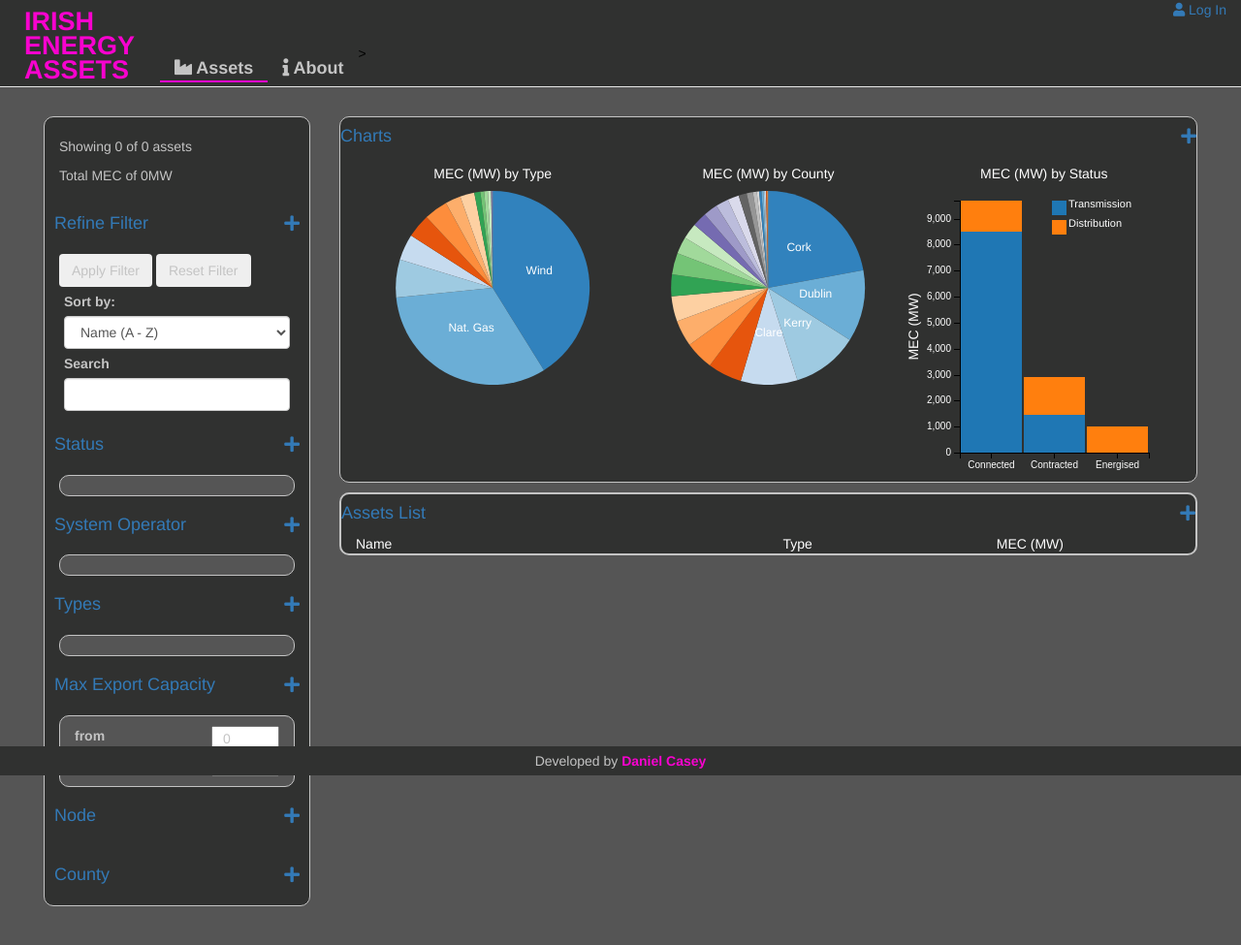
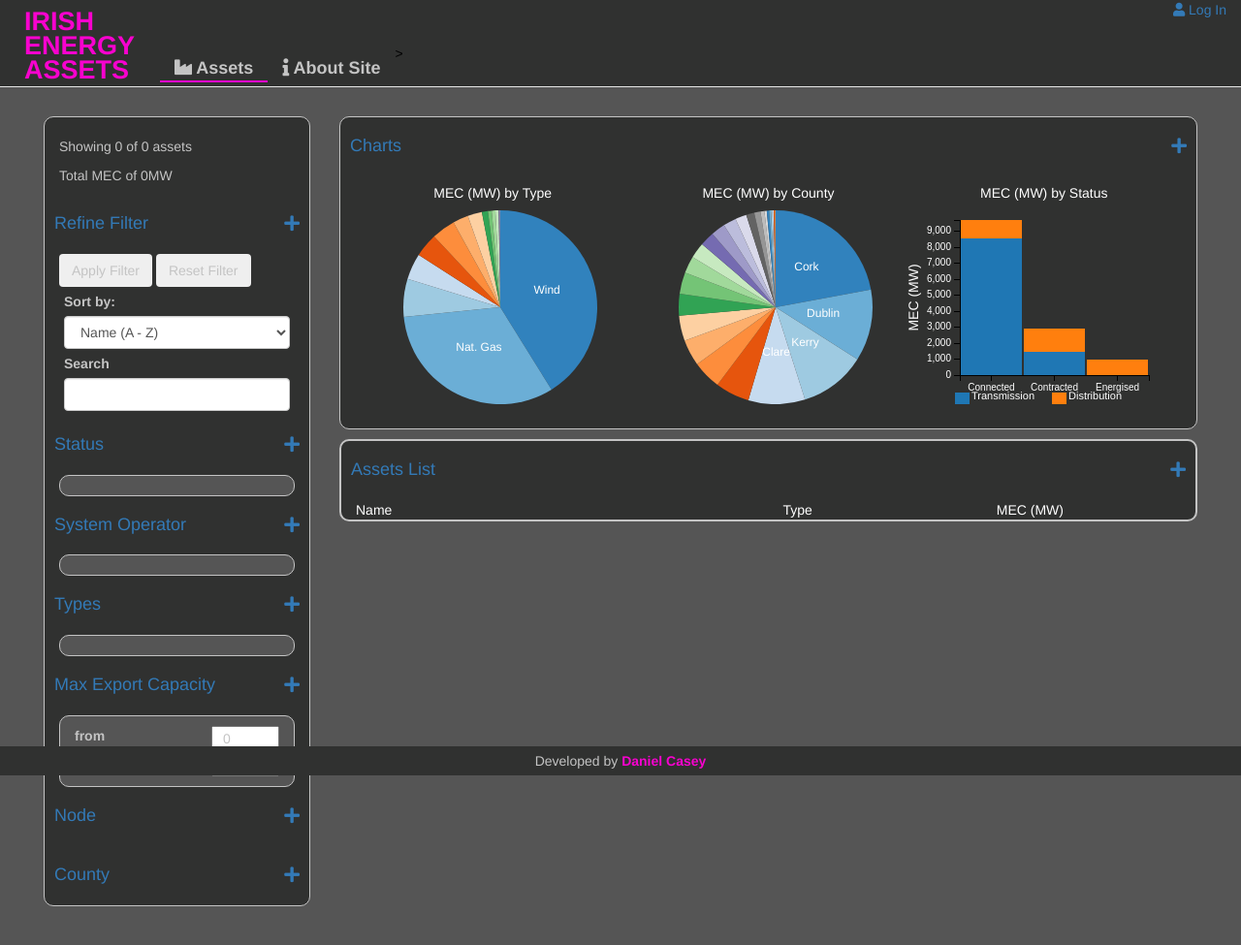
Before and after one commit to dancasey-ie/irish_energy_assets, a Flask app: page / in a window 1280 px wide. Shown: the whole page at 97% size. Run offline with Flask 2, Linux system fonts and the light colour scheme; data that the repository does not hold is empty; some libraries are stand-ins or nearby versions.

Commit message:
For chart styling.

```diff
--- a/static/css/main.css
+++ b/static/css/main.css
@@ -183,47 +162,45 @@ html, body {
     border-radius: 10px;
     margin-bottom: 10px
     }
+.chart_header {
+    padding: 10px;
+}
 
-svg {
+.dc-chart {
+    fill: white;
     margin: 0px;
-    width: 100% !important;
-    height: auto !important;
-    align-self: center !important;
 }
 
 .chart_title{
     text-align:center;
     color: white;
 }
-.dc-chart {
-    fill: white;
-    margin: 0px;
+
+.bar_chart {
+    padding: 0px;
 }
 
-.pie-chart {
-    margin-bottom: 20px;
+.pie_chart {
     padding: 0px;
-    height:300px;
+    text-align:center;
 }
-.bar-chart {
+#per-county-chart {
     margin: 0px;
     padding: 0px;
-}
-#per-county-chart {
-    height: 200px;
-    margin-bottom:20px
+    margin-bottom: 20px;
+    width: auto;
 }
 
 #per-type-chart {
-    width: 100%;
-    height: auto
+    margin: 0px;
+    padding: 0px;
+    margin-bottom: 20px;
+    width: auto;
 }
 
 #per-status-stacked {
     margin: 0px;
     padding: 0px;
-    height: 300px;
-    width: 300px;
 }
 
 .asset_table {
@@ -233,10 +210,12 @@ svg {
     margin-bottom: 10px;
 }
 .assets_collapse {
-    max-height: 825px;
-    overflow: scroll;
 }
 
+.table_wrapper {
+    overflow: scroll;
+    max-height: 800px;
+}
 .table_row_container {
     border-top: 2px solid #c4c4c4;
 }
--- a/static/js/charts.js
+++ b/static/js/charts.js
@@ -7,14 +7,12 @@ function makeGraphs(error, assetsData) {
     var type_dim = ndx.dimension(dc.pluck('Type'))
     var total_mec_per_type = type_dim.group().reduceSum(dc.pluck('MEC_MW'));
     dc.pieChart('#per-type-chart')
-        //.radius(180)
         .dimension(type_dim)
         .group(total_mec_per_type);
 
     var county_dim = ndx.dimension(dc.pluck('County'))
     var total_mec_per_county = county_dim.group().reduceSum(dc.pluck('MEC_MW'));
     dc.pieChart('#per-county-chart')
-        .radius(180)
         .dimension(county_dim)
         .group(total_mec_per_county)
     var network_dim = ndx.dimension(dc.pluck('Status'));
@@ -40,7 +38,7 @@ function makeGraphs(error, assetsData) {
         .x(d3.scale.ordinal())
         .xUnits(dc.units.ordinal)
         .yAxisLabel("MEC (MW)")
-        .legend(dc.legend().x(150).y(10).itemHeight(15).gap(5))
+        .legend(dc.legend().x(50).y(188).itemHeight(15).gap(5).horizontal(true).itemWidth(100))
         .margins().left = 55;
     dc.renderAll();
 }
--- a/templates/base.html
+++ b/templates/base.html
@@ -49,7 +49,7 @@
                         {% endif %}">
                         <a href="{{ url_for('index') }}"><i class="fas fa-industry"></i> Assets</a>
                     </li>
-                    <li class="menu-item {% if '/about' in request.path %} active_menu {% endif %}"><a href="{{ url_for('about') }}"><i class="fas fa-info"></i> About</a></li>
+                    <li class="menu-item {% if '/about' in request.path %} active_menu {% endif %}"><a href="{{ url_for('about') }}"><i class="fas fa-info"></i> About Site</a></li>
                     {% if username == "admin" %}
                     <li class="menu-item {% if '/admin' in request.path %} active_menu {% endif %}"><a href="{{ url_for('admin', username=username) }}"><i class="fas fa-cog"></i> Admin</a></li>
                     {% endif %}
--- a/templates/index.html
+++ b/templates/index.html
@@ -188,15 +188,15 @@
             </a>
         </div>
         <div class="collapse chart_collapse collapse_xs in" id="chart_collapse">
-            <div class="pie-chart col-xs-12 col-sm-6 col-lg-4">
+            <div class="pie_chart col-xs-12 col-sm-6 col-lg-4">
                 <h5 class="chart_title">MEC (MW) by Type</h5>
                 <div id="per-type-chart"></div>
             </div>
-            <div class="pie-chart col-xs-12 col-sm-6 col-lg-4">
+            <div class="pie_chart col-xs-12 col-sm-6 col-lg-4">
                 <h5 class="chart_title">MEC (MW) by County</h5>
                 <div id="per-county-chart"></div>
             </div>
-            <div class="bar-chart col-xs-12 col-sm-12 col-lg-4">
+            <div class="bar_chart col-xs-12 col-sm-12 col-lg-4">
                 <h5 class="chart_title">MEC (MW) by Status</h5>
                 <div id="per-status-stacked"></div>
             </div>
@@ -221,9 +221,9 @@
             <div class="row table_heading">
                 <div class="col-xs-6 col_header">Name</div>
                 <div class="col-xs-3 col_header">Type</div>
-                <div class="col-xs-3 col-sm-3 col_header">MEC (MW)</div>
+                <div class="col-xs-2 col_header">MEC (MW)</div>
             </div>
-            <div class="table_warpper">
+            <div class="table_wrapper">
                 {% for asset in assets %}
                 <div class="table_row_container">
                     <div class="row">
@@ -232,7 +232,7 @@
                             <div class="row_attr">
                                 <div class="col-xs-6"><i class="fas fa-chevron-circle-down detail-dropdown"> </i>{{asset.Name}}</div>
                                 <div class="col-xs-3">{{asset.Type}}</div>
-                                <div class="col-xs-3 col-sm-3">{{asset.MEC_MW}}</div>
+                                <div class="col-xs-2">{{asset.MEC_MW}}</div>
                             </div>
                         </a>
                     </div>
```
Also changed, not shown: other parts of static/css/main.css (+25 -22 lines), README.md.
